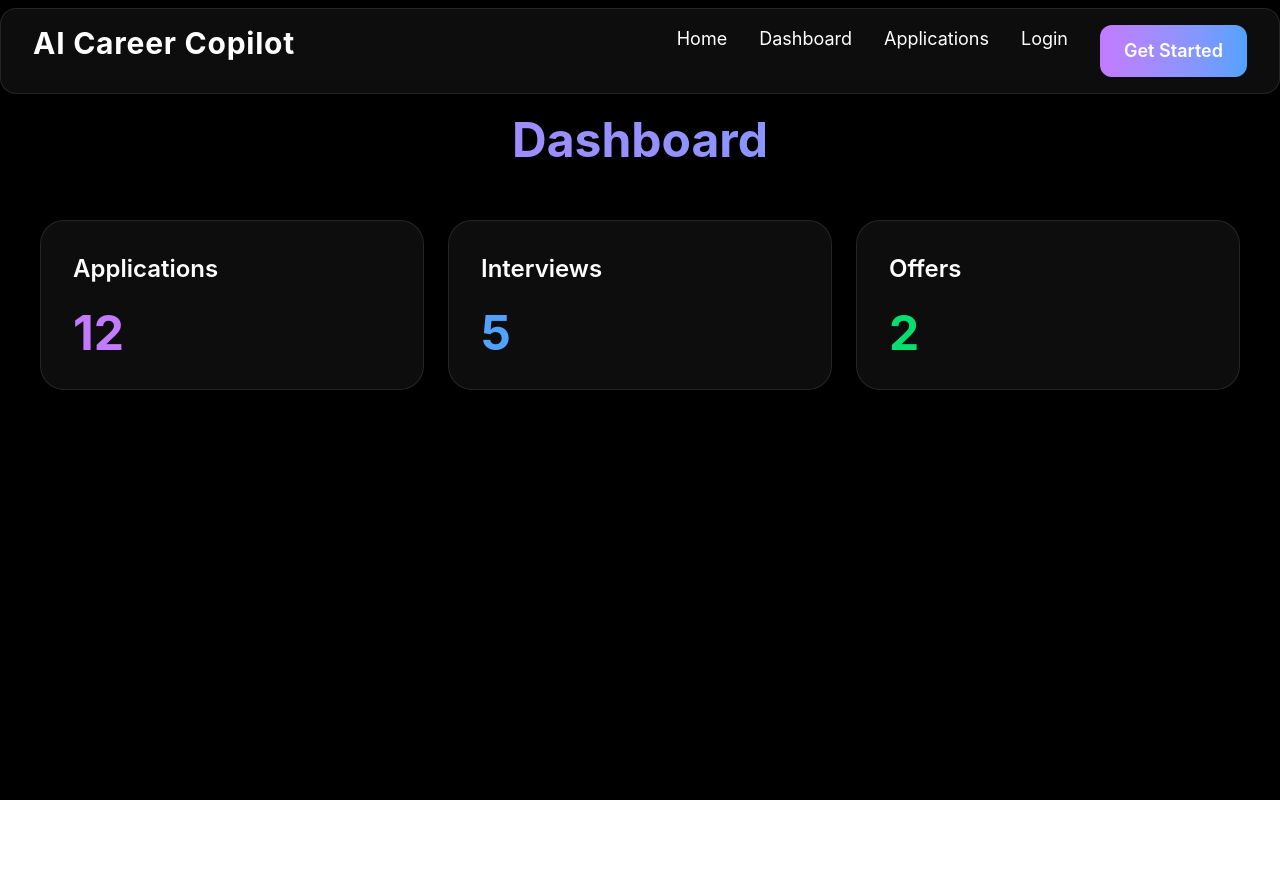
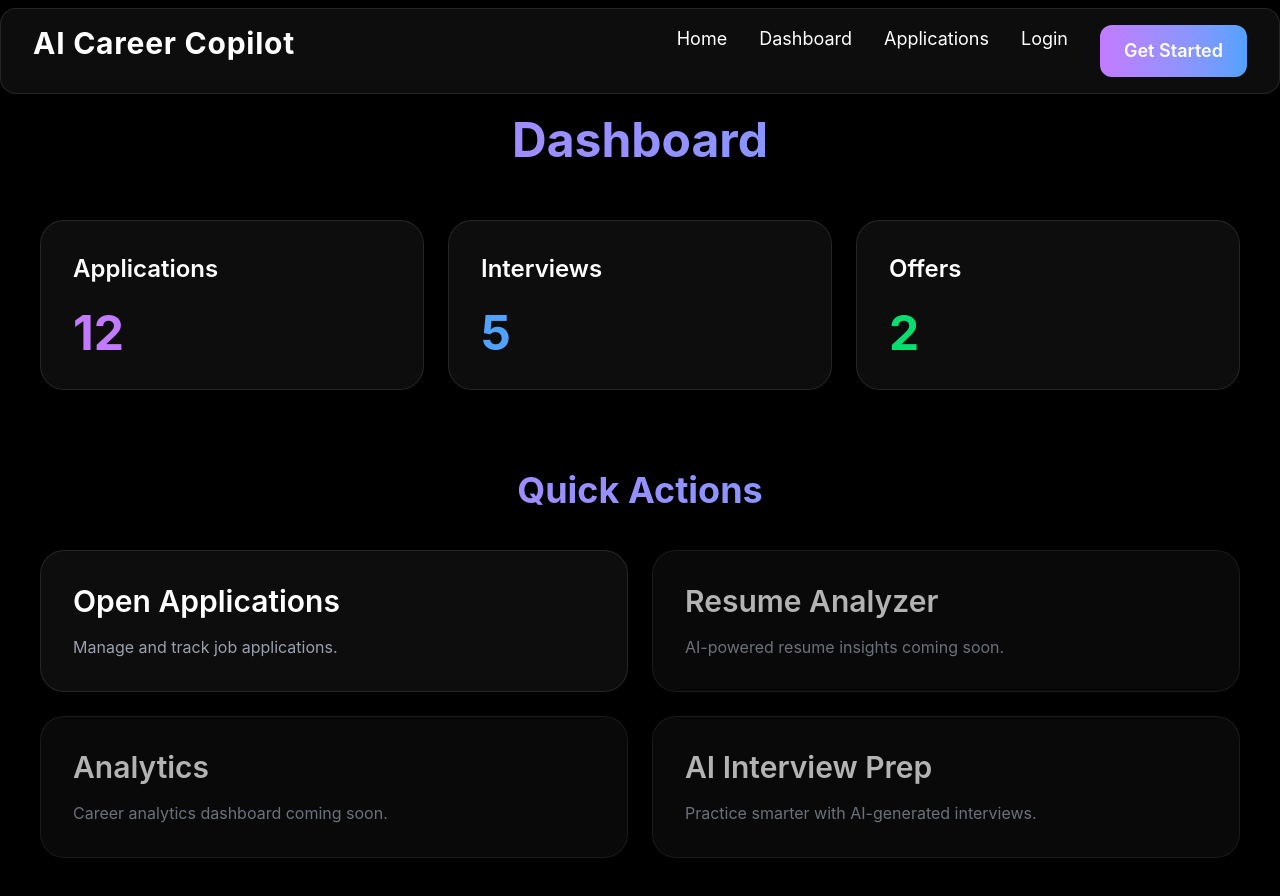
Before and after one commit to Aman-0705/ai-career-copilot, a React (Vite) app: page /dashboard in a window 1280 px wide. Before the commit the page ends 800 px from the top, so only its background shows below. Built offline with nearby package versions, Linux system fonts and the light colour scheme.

Commit message:
Made chnages to dashboard

```diff
--- a/src/pages/Dashboard.jsx
+++ b/src/pages/Dashboard.jsx
@@ -1,4 +1,5 @@
 import DashboardLayout from "../layouts/DashboardLayout";
+import { Link } from "react-router-dom";
 
 const Dashbord = () => {
     return (
@@ -37,6 +38,64 @@ const Dashbord = () => {
 
                 </div>
             </div>
+            <h2 className="text-4xl font-bold mt-20 mb-10 text-center bg-gradient-to-r from-purple-400 to-blue-400 bg-clip-text text-transparent">
+                Quick Actions
+            </h2>
+
+            <div className="grid grid-cols-1 md:grid-cols-2 gap-6">
+
+                <Link
+                    to="/applications"
+                    className="bg-white/5 border border-white/10 rounded-3xl p-8 hover:scale-[1.02] transition"
+                >
+
+                    <h3 className="text-3xl font-semibold">
+                        Open Applications
+                    </h3>
+
+                    <p className="text-gray-400 mt-4">
+                        Manage and track job applications.
+                    </p>
+
+                </Link>
+
+                <div className="bg-white/5 border border-white/10 rounded-3xl p-8 opacity-70">
+
+                    <h3 className="text-3xl font-semibold">
+                        Resume Analyzer
+                    </h3>
+
+                    <p className="text-gray-400 mt-4">
+                        AI-powered resume insights coming soon.
+                    </p>
+
+                </div>
+
+                <div className="bg-white/5 border border-white/10 rounded-3xl p-8 opacity-70">
+
+                    <h3 className="text-3xl font-semibold">
+                        Analytics
+                    </h3>
+
+                    <p className="text-gray-400 mt-4">
+                        Career analytics dashboard coming soon.
+                    </p>
+
+                </div>
+
+                <div className="bg-white/5 border border-white/10 rounded-3xl p-8 opacity-70">
+
+                    <h3 className="text-3xl font-semibold">
+                        AI Interview Prep
+                    </h3>
+
+                    <p className="text-gray-400 mt-4">
+                        Practice smarter with AI-generated interviews.
+                    </p>
+
+                </div>
+
+            </div>
         </DashboardLayout>
     );
 };
```
Lines whose indentation alone changed are shown as unchanged.
